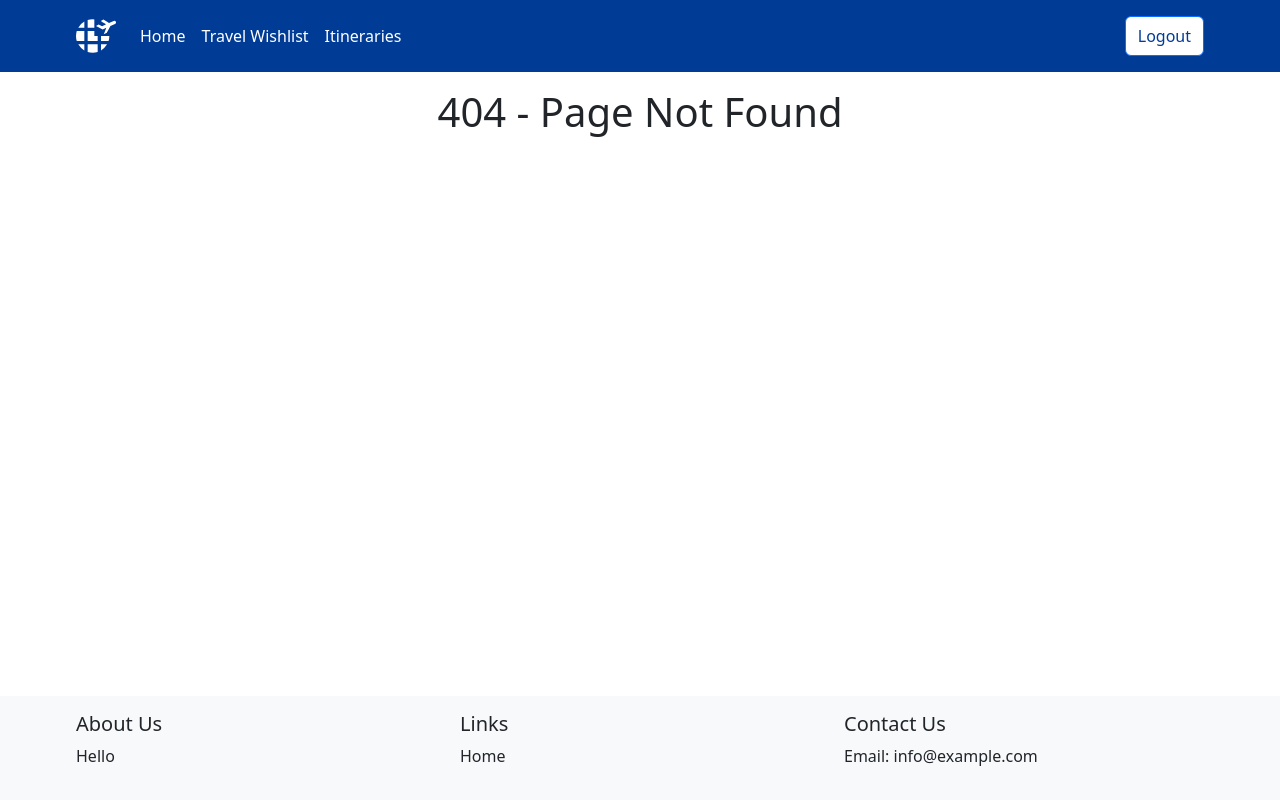
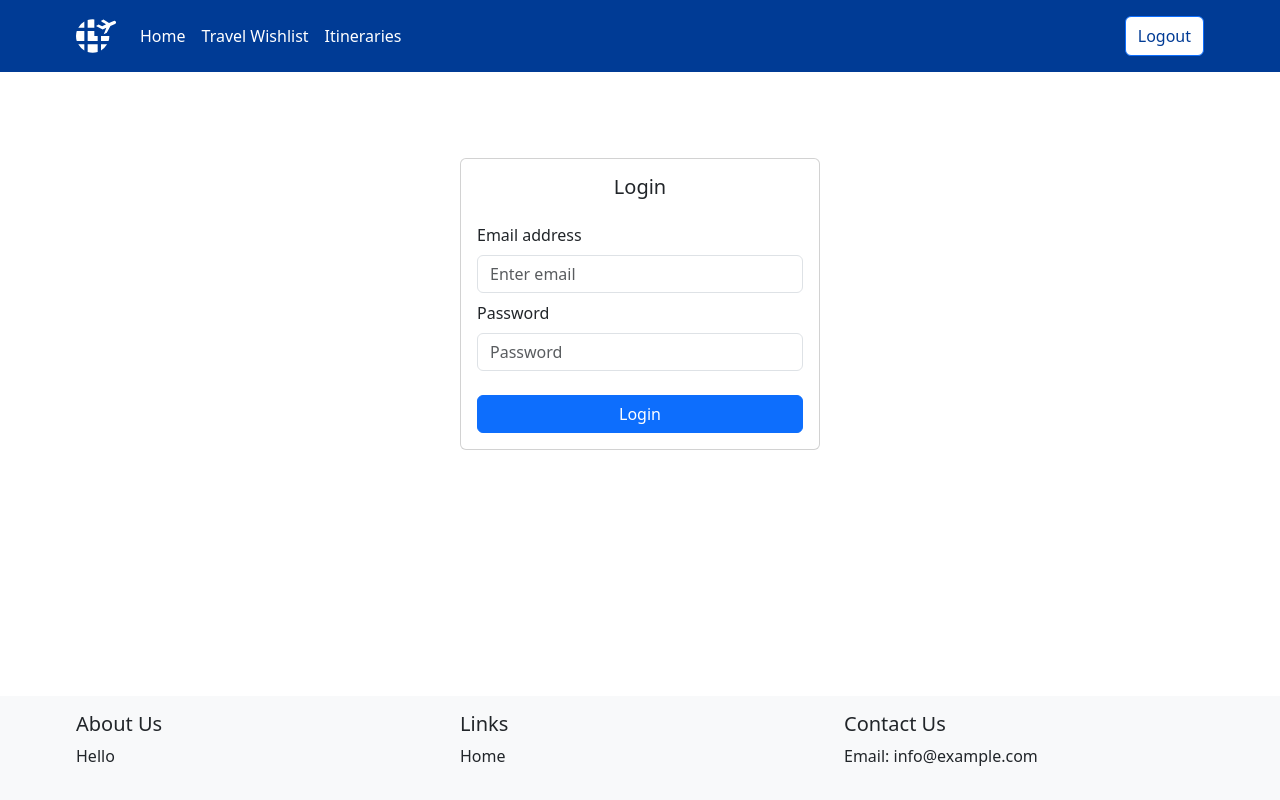
Before and after one commit to sama-hh/capstone-travel-bucket-list-app, a React (Vite) app in the folder frontend/: page /login in a window 1280 px wide. Before the commit this address had no page. Built offline with nearby package versions, Linux system fonts and the light colour scheme.

Commit message:
add login

```diff
--- a/frontend/src/App.tsx
+++ b/frontend/src/App.tsx
@@ -6,6 +6,7 @@ import Dashboard from "./pages/Dashboard.tsx";
 import BucketList from "./pages/BucketList.tsx";
 import Itinerary from "./pages/Itinerary.tsx";
 import ItineraryDetails from "./pages/ItineraryDetails.tsx";
+import Login from "./pages/Login.tsx";
 
 function App() {
     return (
@@ -18,6 +19,7 @@ function App() {
                     <Route path="/bucket-list" element={<BucketList/>}/>
                     <Route path="/itineraries" element={<Itinerary/>}/>
                     <Route path="/itineraries/:id" element={<ItineraryDetails/>}/>
+                    <Route path="/login" element={<Login/>}/>
                     <Route path="*" element={<h1>404 - Page Not Found</h1>} />
                 </Routes>
                 <Footer/>
--- a/frontend/src/main.tsx
+++ b/frontend/src/main.tsx
@@ -9,7 +9,6 @@ import {BrowserRouter} from "react-router-dom";
 createRoot(document.getElementById('root')!).render(
     <StrictMode>
         <BrowserRouter>
-
             <App/>
         </BrowserRouter>
     </StrictMode>
--- /dev/null
+++ b/frontend/src/pages/Login.tsx
@@ -0,0 +1,69 @@
+import {FormEvent, useState} from 'react';
+import {Container, Form, Button, Card, Row, Col} from 'react-bootstrap';
+
+const Login = () => {
+    const [email, setEmail] = useState('');
+    const [password, setPassword] = useState('');
+    const [validated, setValidated] = useState(false);
+
+    const handleSubmit = (event: FormEvent) => {
+        const form = event.currentTarget;
+        // if (form.checkValidity() === false) {
+        //     event.preventDefault();
+        //     event.stopPropagation();
+        // } else {
+        //     // Handle successful form submission
+        //     console.log('Email:', email);
+        //     console.log('Password:', password);
+        // }
+        setValidated(true);
+    };
+
+    return (
+        <Container className="custom-container">
+            <Row className="login-row">
+                <Col md={6} lg={4}>
+                    <Card>
+                        <Card.Body>
+                            <Card.Title className="text-center mb-4">Login</Card.Title>
+                            <Form className="text-start" onSubmit={handleSubmit}>
+                                <Form.Group className="mb-2" controlId="formBasicEmail">
+                                    <Form.Label>Email address</Form.Label>
+                                    <Form.Control
+                                        type="email"
+                                        placeholder="Enter email"
+                                        value={email}
+                                        onChange={(e) => setEmail(e.target.value)}
+                                        required
+                                    />
+                                    <Form.Control.Feedback type="invalid">
+                                        Please provide a valid email address.
+                                    </Form.Control.Feedback>
+                                </Form.Group>
+
+                                <Form.Group className="mb-4" controlId="formBasicPassword">
+                                    <Form.Label>Password</Form.Label>
+                                    <Form.Control
+                                        type="password"
+                                        placeholder="Password"
+                                        value={password}
+                                        onChange={(e) => setPassword(e.target.value)}
+                                        required
+                                    />
+                                    <Form.Control.Feedback type="invalid">
+                                        Password is required.
+                                    </Form.Control.Feedback>
+                                </Form.Group>
+                                <Button variant="primary" type="submit" className="w-100">
+                                    Login
+                                </Button>
+                            </Form>
+                        </Card.Body>
+                    </Card>
+                </Col>
+            </Row>
+        </Container>
+    );
+};
+
+export default Login;
--- a/frontend/src/styles/App.css
+++ b/frontend/src/styles/App.css
@@ -70,3 +70,9 @@
     padding: 3px !important;
     display: block !important;
 }
+
+.login-row {
+    display: flex;
+    justify-content: center;
+    margin-top: 70px !important;
+}
```
